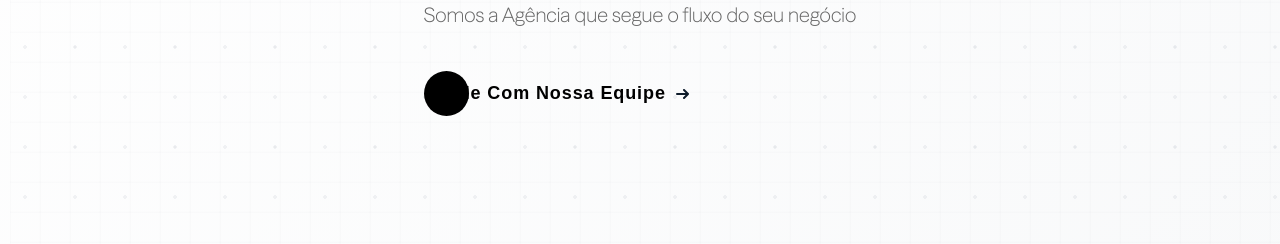
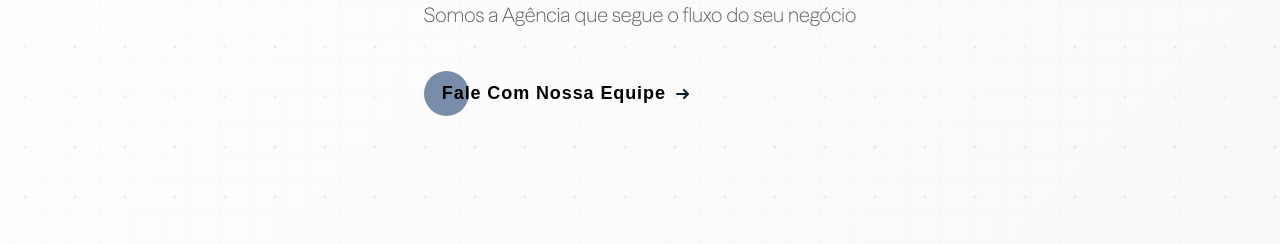
Before and after one commit to matheussousadeveloper/fluxo-digital-agency, a plain HTML site: page index.html in a window 1280 px wide. Shown: the part 454-698 px from the top of the page. Drawn offline with nearby package versions, Linux system fonts and the light colour scheme.

Commit message:
Update styles.css

```diff
--- a/styles.css
+++ b/styles.css
@@ -143,7 +143,7 @@ body {
     left: 0;
     display: block;
     border-radius: 50px;
-    background: var(--accent-color);
+    background: #778da9;
     width: 45px;
     height: 45px;
     transition: all 0.3s ease;
@@ -173,7 +173,7 @@ body {
 
 .cta:hover:before {
     width: 100%;
-    background: var(--accent-color);
+    background: #778da9;
 }
 
 .cta:hover svg {
```
